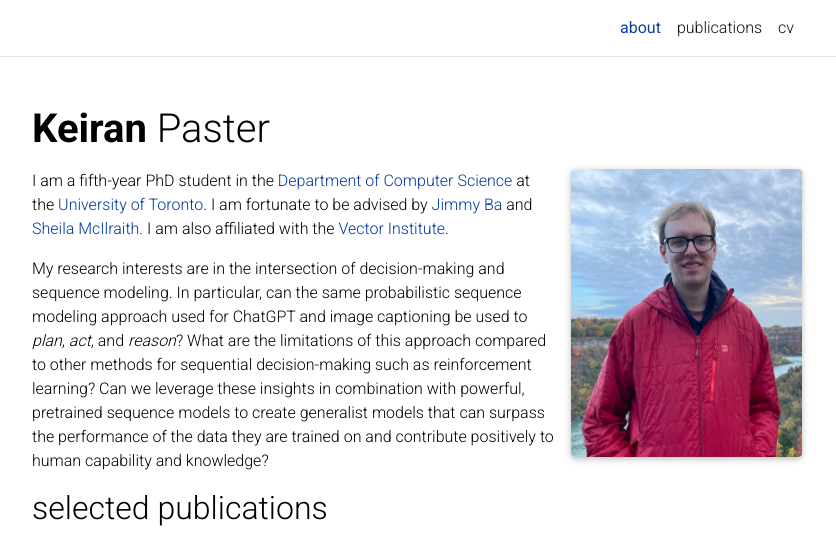
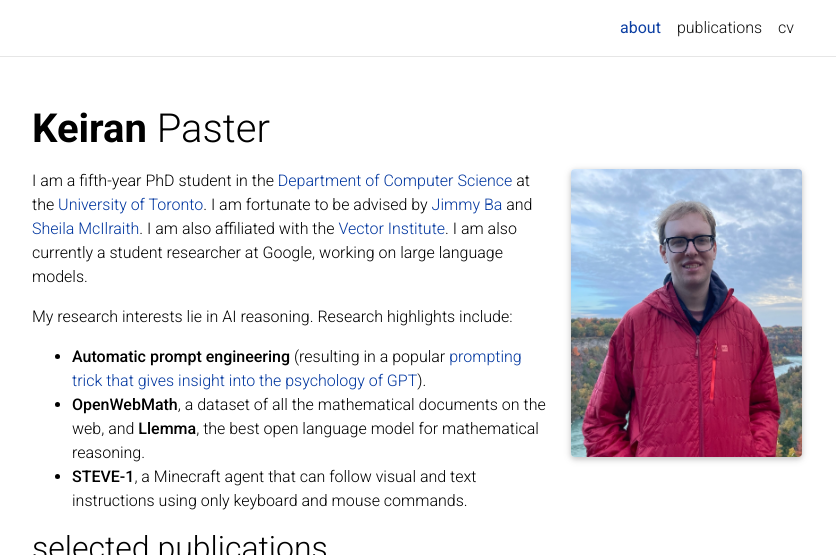
Before and after one commit to keirp/keirp.github.io, a Jekyll site: the page built from _pages/about.md, in a window 1280 px wide, cut to the strip 0-555 px from the top of the page. Shown: the whole strip, without its empty margins (223-1059 px from the left). Built offline with Jekyll 4.4.1, drawn with Linux system fonts in a browser that asks for light colours; full-size pictures stand in for the smaller copies a plugin makes; comment, search, counter and statistics services are not loaded; a style sheet for code colours, icons or effects is not loaded.

```diff
--- a/_pages/about.md
+++ b/_pages/about.md
@@ -8,14 +8,18 @@ profile:
   image: prof_pic.jpg
   image_circular: false # crops the image to make it circular
 
-news: false  # includes a list of news items
-latest_posts: false  # includes a list of the newest posts
+news: false # includes a list of news items
+latest_posts: false # includes a list of the newest posts
 selected_papers: true # includes a list of papers marked as "selected={true}"
-social: true  # includes social icons at the bottom of the page
+social: true # includes social icons at the bottom of the page
 ---
 
-I am a fifth-year PhD student in the [Department of Computer Science](https://web.cs.toronto.edu/) at the [University of Toronto](https://www.utoronto.ca/). I am fortunate to be advised by [Jimmy Ba](https://jimmylba.github.io/) and [Sheila McIlraith](https://www.cs.toronto.edu/~sheila/). I am also affiliated with the [Vector Institute](https://vectorinstitute.ai/).
+I am a fifth-year PhD student in the [Department of Computer Science](https://web.cs.toronto.edu/) at the [University of Toronto](https://www.utoronto.ca/). I am fortunate to be advised by [Jimmy Ba](https://jimmylba.github.io/) and [Sheila McIlraith](https://www.cs.toronto.edu/~sheila/). I am also affiliated with the [Vector Institute](https://vectorinstitute.ai/). I am also currently a student researcher at Google, working on large language models.
 
-My research interests are in the intersection of decision-making and sequence modeling. In particular, can the same probabilistic sequence modeling approach used for ChatGPT and image captioning be used to *plan*, *act*, and *reason*? What are the limitations of this approach compared to other methods for sequential decision-making such as reinforcement learning? Can we leverage these insights in combination with powerful, pretrained sequence models to create generalist models that can surpass the performance of the data they are trained on and contribute positively to human capability and knowledge?
+<!-- My research interests are in the intersection of decision-making and sequence modeling. In particular, can the same probabilistic sequence modeling approach used for ChatGPT and image captioning be used to _plan_, _act_, and _reason_? What are the limitations of this approach compared to other methods for sequential decision-making such as reinforcement learning? Can we leverage these insights in combination with powerful, pretrained sequence models to create generalist models that can surpass the performance of the data they are trained on and contribute positively to human capability and knowledge? -->
 
-<!-- My research journey started during my undergrad at UC Berkeley, where I worked with Pieter Abbeel and Sergey Levine on multi-agent reinforcement learning. When I started my PhD, I became interested in how simple sequence modeling approaches can be used in place of reinforcement learning. In my research on the topic, I discovered an [explicit relationship between optimal planning and sequence modeling](https://arxiv.org/abs/2012.02419), explored the limitations of such an approach in [stochastic environments](https://arxiv.org/abs/2205.15967), and created a [state-of-the-art agent for Minecraft](https://arxiv.org/abs/2306.00937) which can follow text instructions and solve a variety of tasks in the game. -->
+My research interests lie in AI reasoning. Research highlights include:
+
+- **Automatic prompt engineering** (resulting in a popular [prompting trick that gives insight into the psychology of GPT](https://twitter.com/karpathy/status/1624847051426234368)).
+- **OpenWebMath**, a dataset of all the mathematical documents on the web, and **Llemma**, the best open language model for mathematical reasoning.
+- **STEVE-1**, a Minecraft agent that can follow visual and text instructions using only keyboard and mouse commands.
```
Also changed, not shown: _bibliography/papers.bib (+95 -89 lines), _data/coauthors.yml (+28 -0 lines), assets/img/publication_preview/llemma.png (added).
